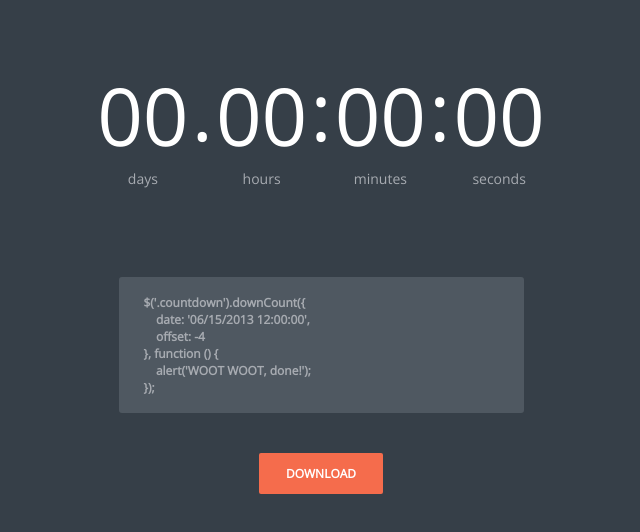
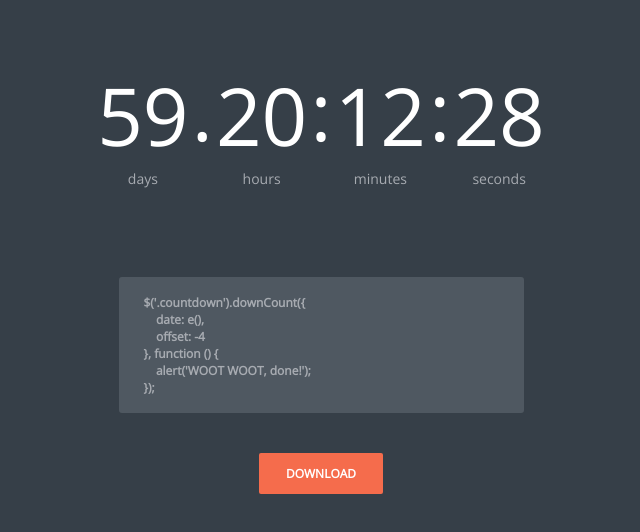
Before and after one commit to sonnyt/downCount, a plain HTML site: page index.html in a window 1280 px wide. Shown: the whole page, without its empty margins (319-959 px from the left). Drawn offline with nearby package versions, Linux system fonts and the light colour scheme.

Commit message:
Changed the date to the future date

```diff
--- a/index.html
+++ b/index.html
@@ -112,9 +112,24 @@
     <script type="text/javascript" src="http://ajax.googleapis.com/ajax/libs/jquery/1.9.1/jquery.min.js"></script>
     <script type="text/javascript" src="jquery.downCount.js"></script>
 
+    <script type="text/javascript">
+        function e() {
+            var e = new Date;
+                e.setDate(e.getDate() + 60);
+
+            var dd = e.getDate();
+            var mm = e.getMonth() + 1;
+            var y = e.getFullYear();
+
+            var futureFormattedDate = mm + "/" + dd + "/" + y + ' 12:00:00';
+
+            return futureFormattedDate;
+        }
+    </script>
+
     <script class="source" type="text/javascript">
         $('.countdown').downCount({
-            date: '06/15/2013 12:00:00',
+            date: e(),
             offset: -4
         }, function () {
             alert('WOOT WOOT, done!');
```
